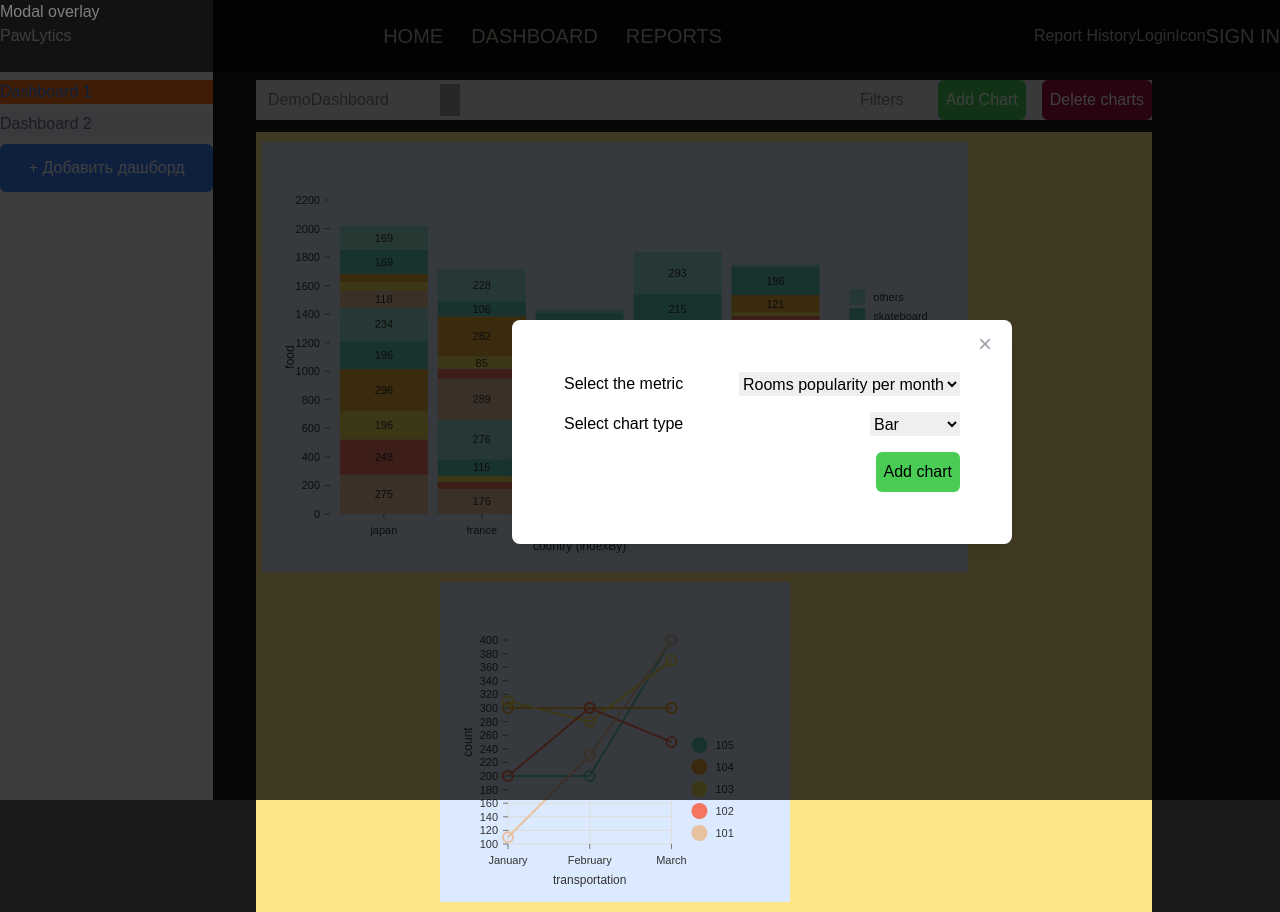
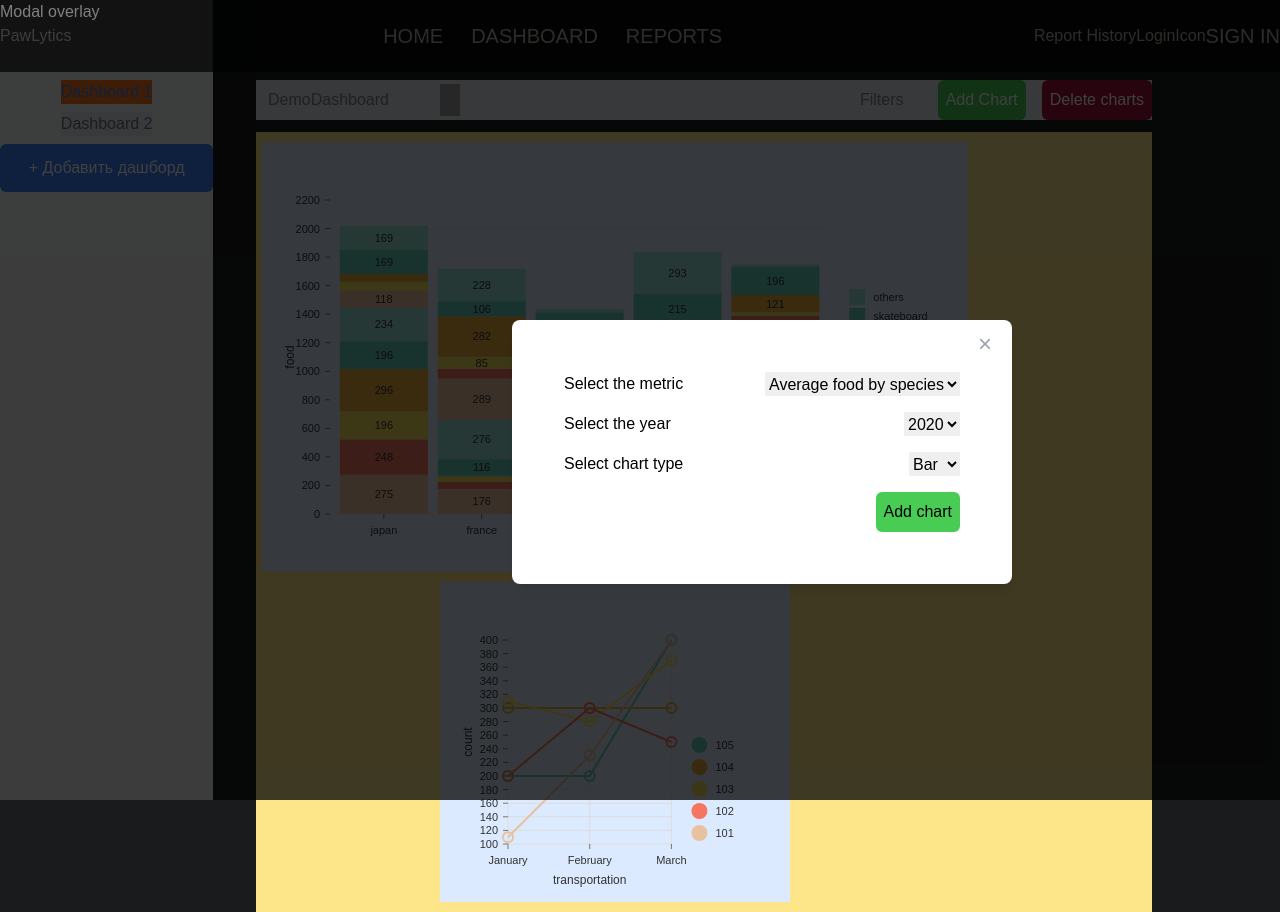
Before and after one commit to OleksandrMurin/pawlytics-dashboard, a Next.js app: page /dashboard/1 in a window 1280 px wide. Both pictures are taken after a click on the button "Add Chart". Built offline with nearby package versions, Linux system fonts and the light colour scheme; grey boxes are pictures that could not be loaded.

Commit message:
implemented feature of adding charts

```diff
--- a/src/api/axiosInstance.ts
+++ b/src/api/axiosInstance.ts
@@ -23,28 +23,35 @@ const axiosInstance = axios.create({
 // Функции для работы с токенами
 const TokenManager = {
   getAccessToken: (): string | null => {
+    // Проверяем, что мы на клиенте
+    if (typeof window === "undefined") return null;
     return localStorage.getItem("access_token");
   },
 
   getRefreshToken: (): string | null => {
+    if (typeof window === "undefined") return null;
     return localStorage.getItem("refresh_token");
   },
 
   setTokens: (tokens: TokenResponse): void => {
+    if (typeof window === "undefined") return;
     localStorage.setItem("access_token", tokens.access);
     localStorage.setItem("refresh_token", tokens.refresh);
   },
 
   setAccessToken: (token: string): void => {
+    if (typeof window === "undefined") return;
     localStorage.setItem("access_token", token);
   },
 
   clearTokens: (): void => {
+    if (typeof window === "undefined") return;
     localStorage.removeItem("access_token");
     localStorage.removeItem("refresh_token");
   },
 
   hasValidTokens: (): boolean => {
+    if (typeof window === "undefined") return false;
     return !!(TokenManager.getAccessToken() && TokenManager.getRefreshToken());
   },
 };
--- a/src/components/DashboardPanel.tsx
+++ b/src/components/DashboardPanel.tsx
@@ -1,5 +1,11 @@
 "use client";
-import { updateDashboardName } from "@/store/dashboardSlice";
+import axiosInstance from "@/api/axiosInstance";
+import { METRICS_LABELS } from "@/constants";
+import {
+  addChart,
+  ChartData,
+  updateDashboardName,
+} from "@/store/dashboardSlice";
 import Image from "next/image";
 import { useParams } from "next/navigation";
 import { FC, useState } from "react";
@@ -30,16 +36,61 @@ export const DashboardPanel: FC<DashboardPanelProps> = ({ name, filters }) => {
     setIsChangingName(false);
   };
 
+  const handleAddChart = async (e: React.FormEvent<HTMLFormElement>) => {
+    e.preventDefault();
+    const formData = new FormData(e.target as HTMLFormElement);
+    const metric = formData.get("metric-type") as string;
+    const year = formData.get("year") as string;
+    const chartType = formData.get("chart-type") as "bar" | "line" | "pie";
+    const metricObj = METRICS_LABELS[metric as keyof typeof METRICS_LABELS];
+    const response = await axiosInstance.get<ChartData>(
+      metricObj.endpoint + `${year}`
+    );
+
+    dispatch(
+      addChart({
+        id: params.id as string,
+        chart: {
+          id: metricObj.id,
+          title: metricObj.name,
+          metric,
+          chartType,
+          filters: false,
+          data: response.data,
+        },
+      })
+    );
+    console.log(response.data);
+    setIsAddChartOpen(false);
+  };
+
   return (
     <div className="flex mb-3 pl-3 justify-between bg-slate-200 w-full">
       <Modal isOpen={isAddChartOpen} onClose={() => setIsAddChartOpen(false)}>
-        <form className="flex flex-col gap-4 text-black p-5">
+        <form
+          onSubmit={handleAddChart}
+          className="flex flex-col gap-4 text-black p-5"
+        >
           <div className="flex justify-between">
             <label htmlFor="metric-type">Select the metric</label>
             <select name="metric-type" id="metric-type">
-              <option value="rppm">Rooms popularity per month</option>
-              <option value="line">Monthly animal feed costs</option>
-              <option value="appr">Annual profit per room</option>
+              {Object.entries(METRICS_LABELS).map(([key, value]) => {
+                return (
+                  <option key={key} value={key}>
+                    {value.name}
+                  </option>
+                );
+              })}
+            </select>
+          </div>
+          <div className="flex justify-between">
+            <label htmlFor="year">Select the year</label>
+            <select name="year" id="year">
+              {Array.from({ length: 6 }, (_, i) => (
+                <option key={i} value={i + 2020}>
+                  {i + 2020}
+                </option>
+              ))}
             </select>
           </div>
           <div className="flex justify-between">
@@ -48,13 +99,9 @@ export const DashboardPanel: FC<DashboardPanelProps> = ({ name, filters }) => {
               <option value="bar">Bar</option>
               <option value="line">Line</option>
               <option value="pie">Pie</option>
-              <option value="doughnut">Doughnut</option>
-              <option value="radar">Radar</option>
-              <option value="polar">Polar</option>
-              <option value="scatter">Scatter</option>
             </select>
           </div>
-          <button className="bg-green  rounded-md p-2 self-end">
+          <button type="submit" className="bg-green  rounded-md p-2 self-end">
             Add chart
           </button>
         </form>
--- a/src/components/LoginForm.tsx
+++ b/src/components/LoginForm.tsx
@@ -28,14 +28,14 @@ export const LoginForm = () => {
     onSubmit: async (values) => {
       setIsLoading(true);
       setError(null);
-
+      console.log("onSubmit started");
       try {
         const response = await authApi.login(values);
 
         console.log("Успешная авторизация:", response);
 
         // Перенаправляем на дашборд
-        router.push("/dashboard");
+        router.push("/dashboard/1");
       } catch (error: any) {
         console.error("Ошибка авторизации:", error);
 
@@ -55,7 +55,7 @@ export const LoginForm = () => {
 
   return (
     <div className="w-1/3 relative rounded-xl p-px bg-gradient-to-br from-[#111213] to-[#191A1C] shadow-[0_0_40px_rgba(0,0,0,0.3)]">
-      <form className="bg-[#1B1B1D] p-4">
+      <form onSubmit={formik.handleSubmit} className="bg-[#1B1B1D] p-4">
         <h1 className="font-bold text-4xl text-cream200 pt-8">Sign In</h1>
         <h2 className="font-semibold text-3xl text-sage600 pt-3">
           Welcome back!
--- a/src/components/TitleInSidebar.tsx
+++ b/src/components/TitleInSidebar.tsx
@@ -14,7 +14,7 @@ export const TitleInSidebar: FC<TitleInSidebarProps> = ({
   isChosen,
 }) => {
   return (
-    <Link href={`/dashboard/${id}`}>
+    <Link href={`/dashboard/${id}`} className="w-full flex justify-center">
       <h1
         className={`${
           isChosen
@@ -24,6 +24,7 @@ export const TitleInSidebar: FC<TitleInSidebarProps> = ({
       >
         {title}
       </h1>
+      <button className="absolute right-0 top-0 w-8 h-8"></button>
     </Link>
   );
 };
--- /dev/null
+++ b/src/constants.ts
@@ -0,0 +1,41 @@
+export const METRICS = {
+  AVG_FOOD_BY_SPECIES: "avgFoodBySpecies",
+  COMPLEX_ANALYTICS: "complexAnalytics",
+  ROOM_EXPENCES: "roomExpences",
+  ROOM_PROFIT: "roomProfit",
+  ROOM_VISITS: "roomVisits",
+  VISITS_BY_SPECIES: "visitsBySpecies",
+} as const;
+
+export const METRICS_LABELS = {
+  [METRICS.AVG_FOOD_BY_SPECIES]: {
+    id: "chart-10",
+    name: "Average food by species",
+    endpoint: "api/hotels/avg-food-by-species/?year=",
+  },
+  [METRICS.COMPLEX_ANALYTICS]: {
+    id: "chart-20",
+    name: "Complex analytics",
+    endpoint: "api/hotels/complex-analytics/?year=",
+  },
+  [METRICS.ROOM_EXPENCES]: {
+    id: "chart-30",
+    name: "Room expences",
+    endpoint: "api/hotels/room-expences/?year=",
+  },
+  [METRICS.ROOM_PROFIT]: {
+    id: "chart-40",
+    name: "Room profit",
+    endpoint: "api/hotels/room-profit/?year=",
+  },
+  [METRICS.ROOM_VISITS]: {
+    id: "chart-50",
+    name: "Room visits",
+    endpoint: "api/hotels/room-visits/?year=",
+  },
+  [METRICS.VISITS_BY_SPECIES]: {
+    id: "chart-60",
+    name: "Visits by species",
+    endpoint: "api/hotels/visits-by-species/?year=",
+  },
+};
--- a/src/store/dashboardSlice.ts
+++ b/src/store/dashboardSlice.ts
@@ -177,6 +177,9 @@ const dashboardSlice = createSlice({
         title: action.payload.name,
       });
     },
+    addChart(state, action: PayloadAction<{ id: string; chart: Chart }>) {
+      state.all[action.payload.id].charts.push(action.payload.chart);
+    },
     updateDashboardLayout(
       state,
       action: PayloadAction<{ id: string; layout: Layout[] }>
@@ -207,6 +210,7 @@ export const {
   updateDashboardName,
   addDashboard,
   setDashboardTitles,
+  addChart,
 } = dashboardSlice.actions;
 
 export default dashboardSlice.reducer;
```
Also changed, not shown: src/api/authApi.ts (+0 -19 lines), src/api/fetchApi.ts (added).
